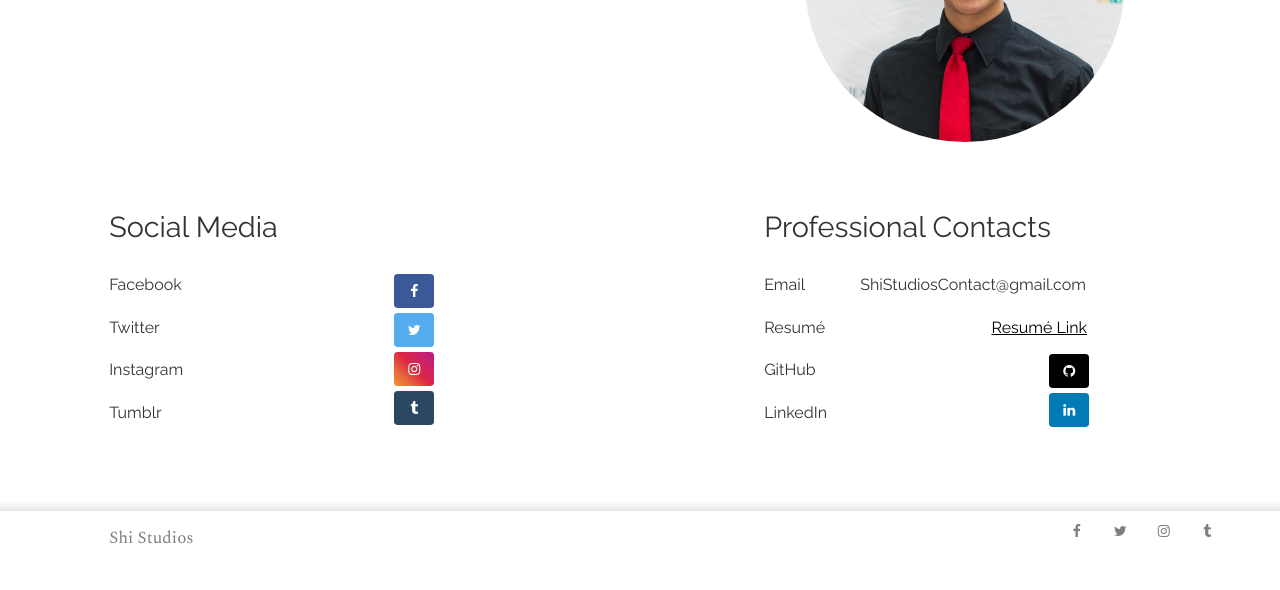
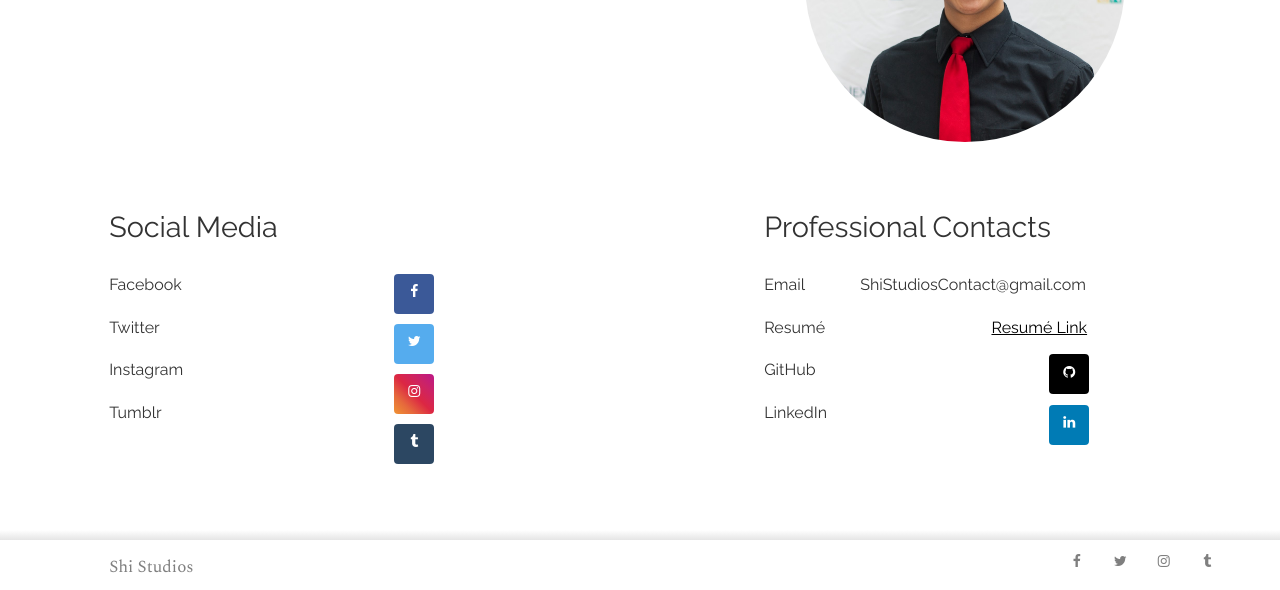
Before and after one commit to MikeShi993/MikeShi993.github.io, a plain HTML site: page contact.html in a window 1280 px wide. Shown: the part 313-903 px from the top of the page. Before the commit the page ends 873 px from the top, so only its background shows below. Drawn offline with nearby package versions, Linux system fonts and the light colour scheme.

Commit message:
Small edits
Feedback from friends taken into account. Updated a few social media links on Contacts page. Replacement of Lorem Ipsum on pages will continue when I get more descriptions from photographers.

```diff
--- a/contact.html
+++ b/contact.html
@@ -70,10 +70,10 @@
                         <p>Tumblr</p>
                     </div>
                     <div class="iconCol">
-                        <a href="#" class="generalIcons fa fa-facebook"></a><br>
-                        <a href="#" class="generalIcons fa fa-twitter"></a><br>
-                        <a href="#" class="generalIcons fa fa-instagram"></a><br>
-                        <a href="#" class="generalIcons fa fa-tumblr"></a>
+                        <a href="#" class="contactIcons fa fa-facebook"></a><br>
+                        <a href="#" class="contactIcons fa fa-twitter"></a><br>
+                        <a href="#" class="contactIcons fa fa-instagram"></a><br>
+                        <a href="#" class="contactIcons fa fa-tumblr"></a>
                     </div>
                 </div>
             </div>
@@ -94,8 +94,9 @@
                         <p>LinkedIn</p>
                     </div>
                     <div class="iconCol2">
-                        <a href="#" class="generalIcons fa fa-github"></a><br>
-                        <a href="#" class="generalIcons fa fa-linkedin"></a><br>
+                        <a href="https://github.com/MikeShi993
+" class="contactIcons fa fa-github" target="_blank"></a><br>
+                        <a href="https://www.linkedin.com/in/mike-shi-89191b140/" target ="_blank" class="contactIcons fa fa-linkedin"></a><br>
                     </div>
                 </div>
             </div>
--- a/css/general/biography.css
+++ b/css/general/biography.css
@@ -26,15 +26,16 @@
 }
 
 .bio h2 {
-    font-size: 20px;
+    font-size: 1.75vw;
     margin-top: -5px;
 }
 
 .bio p {
     font-weight: 400;
-    font-size: 10px;
+    font-size: 0.85vw;
     line-height: 20px;
     padding: 0 50px;
+    text-align: center;
 }
 
 .mediaContainer {
@@ -46,9 +47,11 @@
     text-align: left;
     font-size: 12px;
     line-height: 250%;
+    font-size: 1vw;
 }
 
 .nameCol {
+    padding-top: 3%;
     float: left;
     width: 50%;
     text-align: left;
@@ -56,6 +59,7 @@
 }
 
 .iconCol {
+    padding-top: 3.5%;
     float: right;
     width: 50%;
     text-align: center;
--- a/css/general/icons.css
+++ b/css/general/icons.css
@@ -1,12 +1,13 @@
 /*---general icons ---*/
 .generalIcons {
-    padding: 10px;
+    padding: 7%;
     font-size: 30px;
-    width: 40px;
+    width: 25%;
+    height: 5.5%;
     text-align: center;
     text-decoration: none;
     border-radius: 10%;
-    margin-bottom: 5px;
+    margin-bottom: 5%;
 }
 
 .generalIcons:hover {
@@ -87,3 +88,20 @@
     margin: 5px 2px;
     border-radius: 50%;
 }
+
+/*----- contact related ----*/
+
+.contactIcons {
+    padding: 5%;
+    font-size: 30px;
+    width: 20%;
+    height: 5%;
+    text-align: center;
+    text-decoration: none;
+    border-radius: 10%;
+    margin-bottom: 5%;
+}
+
+.contactIcons:hover {
+    opacity: 0.7;
+}
--- a/css/general/parallax.css
+++ b/css/general/parallax.css
@@ -30,6 +30,7 @@
     border: 1px solid white;
     padding-left: 20px;
     padding-right: 20px;
+    font-family: 'Raleway', sans-serif;
 }
 
 #heroText h1 {
@@ -39,13 +40,3 @@
 #heroText p {
     font-size: 20px;
 }
-
-.heroPicTitle {
-    text-align: center;
-    position: absolute;
-    top: 100%;
-    color: #ffffff;
-    font-size: 20px;
-    text-align: left;
-    padding-left: 2%;
-}
--- a/css/photographers.css
+++ b/css/photographers.css
@@ -66,9 +66,9 @@
     margin: 0px;
 }
 
-.nameContainer h1:hover {
+/* .nameContainer h1:hover {
     background-color: rgba(0, 0, 0, 0.1);
-}
+}*/
 
 .popOut {
     box-shadow: 0 0 20px rgba(0, 0, 0, 0.5);
```
Also changed, not shown: about.html (+3 -2 lines), css/emilyChow.css (+12 -0 lines), emilyChow.html (+1 -1 lines), emilyFeng.html (+2 -2 lines), index.html (+1 -1 lines).
